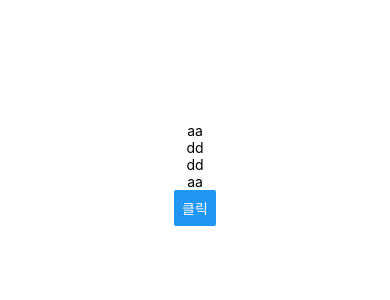
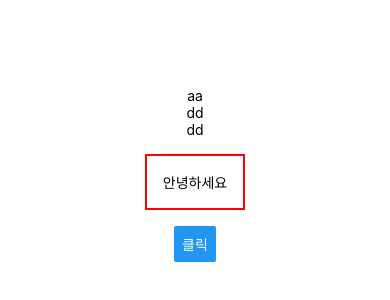
Before and after one commit to myongdol/Learn_ReactNative, a React Native app: screen / in a window 390 px wide. Shown: the part 248-548 px from the top of the page. Built offline with nearby package versions, Linux system fonts and the light colour scheme.

Commit message:
컴포넌트 스타일링 학습

```diff
--- a/App.js
+++ b/App.js
@@ -8,7 +8,7 @@ export default function App() {
         <Text>dd</Text>
         <Text>dd</Text>
         </View>
-      <Text>aa</Text>
+      <Text style={styles.myText}>안녕하세요</Text>
       <Button title="클릭" />
     </View>
   );
@@ -21,4 +21,10 @@ const styles = StyleSheet.create({
     alignItems: 'center',
     justifyContent: 'center',
   },
+  myText: {
+    margin: 16,
+    borderWidth: 2,
+    borderColor: 'red',
+    padding: 16
+  }
 });
```
Also changed, not shown: 1 other file (tests, documents, lock files or other folders).
